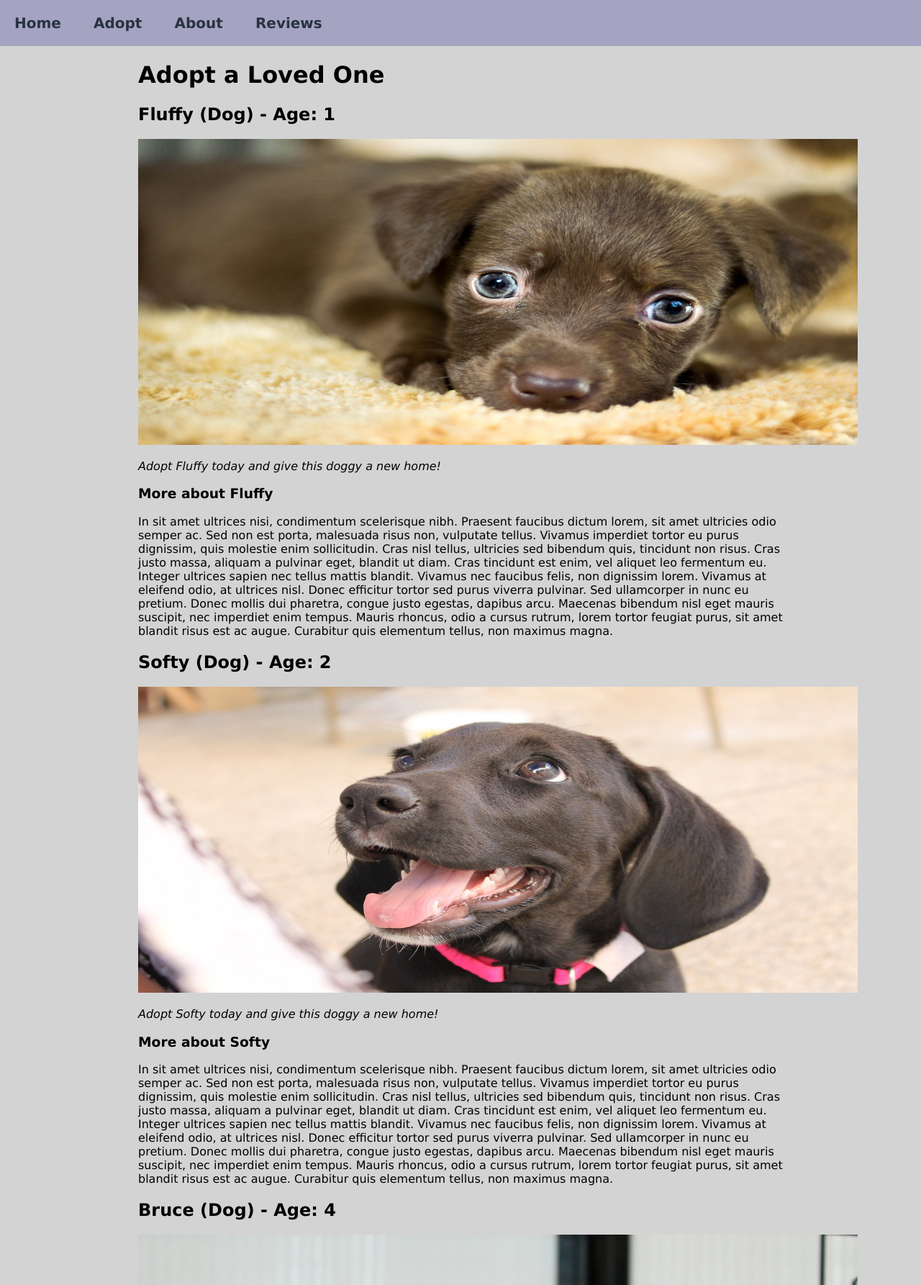
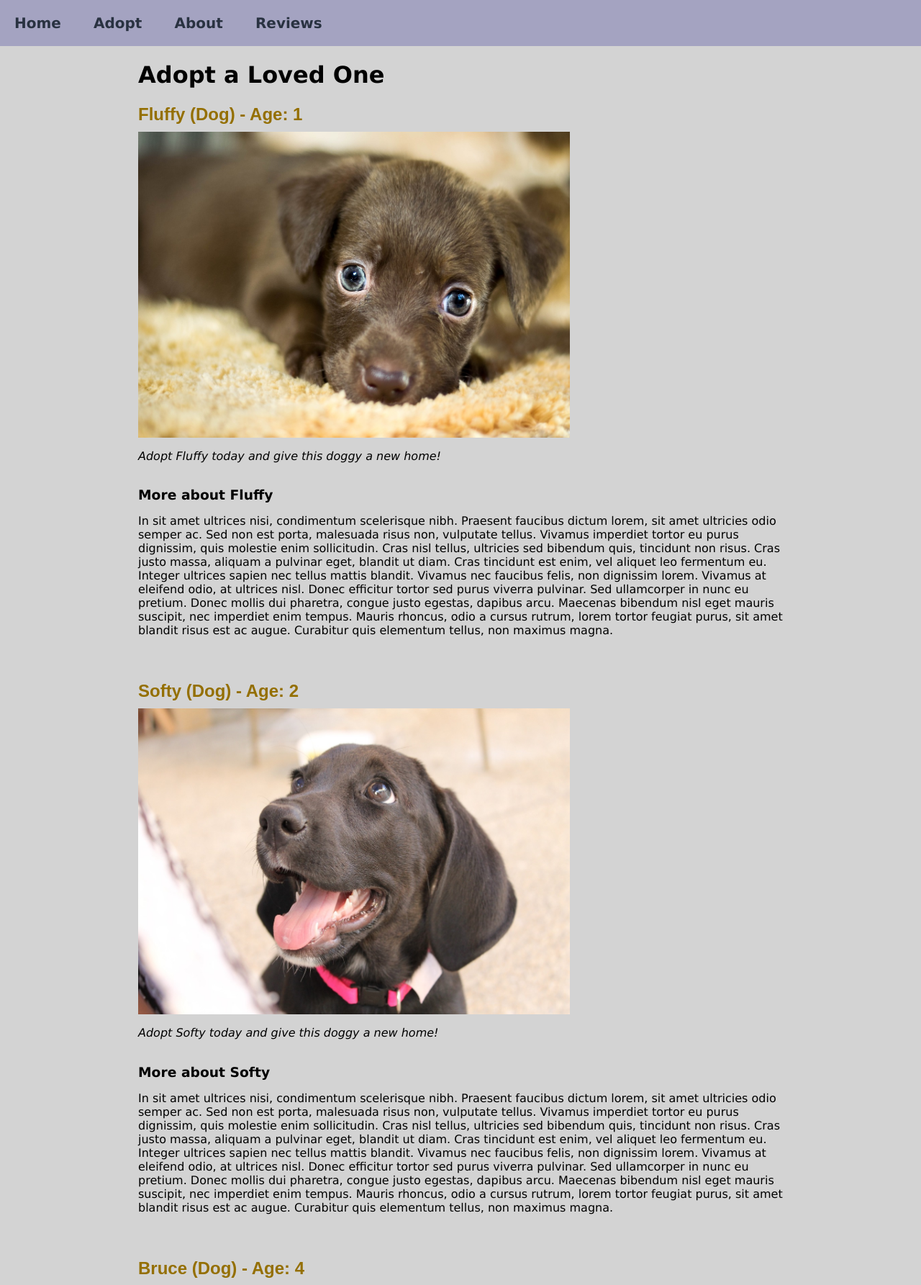
Before and after one commit to bchairez4/flask-landing-page, a Flask app: page /adopt in a window 1280 px wide. Shown: the part 140-1925 px from the top of the page at 72% size. Run offline with Flask 3, Linux system fonts and the light colour scheme.

Commit message:
wrapped content for added styles

```diff
--- a/templates/adopt.html
+++ b/templates/adopt.html
@@ -5,14 +5,18 @@
 {% block body %}
     <h1>Adopt a Loved One</h1>
     {% for adopt in adoptionList %}
-        <h2 class="petName">{{ adopt.get('name') }} ({{ adopt.get('animal')|title }}) - Age: {{ adopt.get('age') }}</h2>
-        <img class="adoptImages" src="{{ adopt.get('img_src') }}" alt="{{ adopt.get('name') }}" >
-        <p>
-            <i>Adopt {{adopt.get('name')}} today and give this {{adopt.get('breed')}} a new home!</i>
-        </p>
-        <h3>More about {{ adopt.get('name') }}</h3>
-        <p class="adoptDescription">
-            In sit amet ultrices nisi, condimentum scelerisque nibh. Praesent faucibus dictum lorem, sit amet ultricies odio semper ac. Sed non est porta, malesuada risus non, vulputate tellus. Vivamus imperdiet tortor eu purus dignissim, quis molestie enim sollicitudin. Cras nisl tellus, ultricies sed bibendum quis, tincidunt non risus. Cras justo massa, aliquam a pulvinar eget, blandit ut diam. Cras tincidunt est enim, vel aliquet leo fermentum eu. Integer ultrices sapien nec tellus mattis blandit. Vivamus nec faucibus felis, non dignissim lorem. Vivamus at eleifend odio, at ultrices nisl. Donec efficitur tortor sed purus viverra pulvinar. Sed ullamcorper in nunc eu pretium. Donec mollis dui pharetra, congue justo egestas, dapibus arcu. Maecenas bibendum nisl eget mauris suscipit, nec imperdiet enim tempus. Mauris rhoncus, odio a cursus rutrum, lorem tortor feugiat purus, sit amet blandit risus est ac augue. Curabitur quis elementum tellus, non maximus magna.
-        </p>
+        <div class="adoptPost">
+            <h2 class="petPostName">{{ adopt.get('name') }} ({{ adopt.get('animal')|title }}) - Age: {{ adopt.get('age') }}</h2>
+            <img class="adoptPostImage" src="{{ adopt.get('img_src') }}" alt="{{ adopt.get('name') }}" >
+            <p>
+                <i>Adopt {{adopt.get('name')}} today and give this {{adopt.get('breed')}} a new home!</i>
+            </p>
+            <div class="adoptPostInfo">
+                <h3 class="adoptPostMore">More about {{ adopt.get('name') }}</h3>
+                <p>
+                    In sit amet ultrices nisi, condimentum scelerisque nibh. Praesent faucibus dictum lorem, sit amet ultricies odio semper ac. Sed non est porta, malesuada risus non, vulputate tellus. Vivamus imperdiet tortor eu purus dignissim, quis molestie enim sollicitudin. Cras nisl tellus, ultricies sed bibendum quis, tincidunt non risus. Cras justo massa, aliquam a pulvinar eget, blandit ut diam. Cras tincidunt est enim, vel aliquet leo fermentum eu. Integer ultrices sapien nec tellus mattis blandit. Vivamus nec faucibus felis, non dignissim lorem. Vivamus at eleifend odio, at ultrices nisl. Donec efficitur tortor sed purus viverra pulvinar. Sed ullamcorper in nunc eu pretium. Donec mollis dui pharetra, congue justo egestas, dapibus arcu. Maecenas bibendum nisl eget mauris suscipit, nec imperdiet enim tempus. Mauris rhoncus, odio a cursus rutrum, lorem tortor feugiat purus, sit amet blandit risus est ac augue. Curabitur quis elementum tellus, non maximus magna.
+                </p>
+            </div>
+        </div>
     {% endfor %}
 {% endblock %}
```
